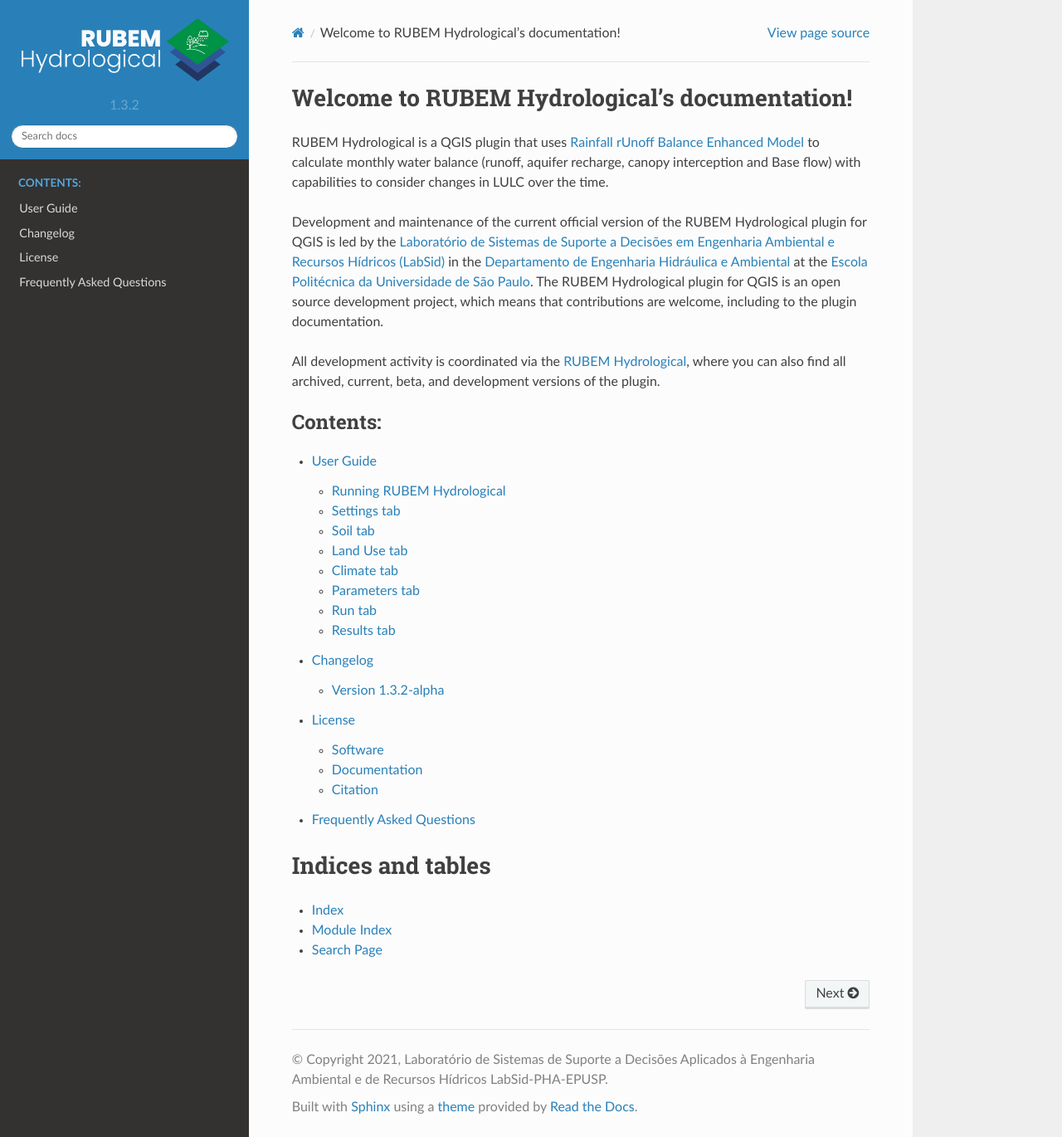
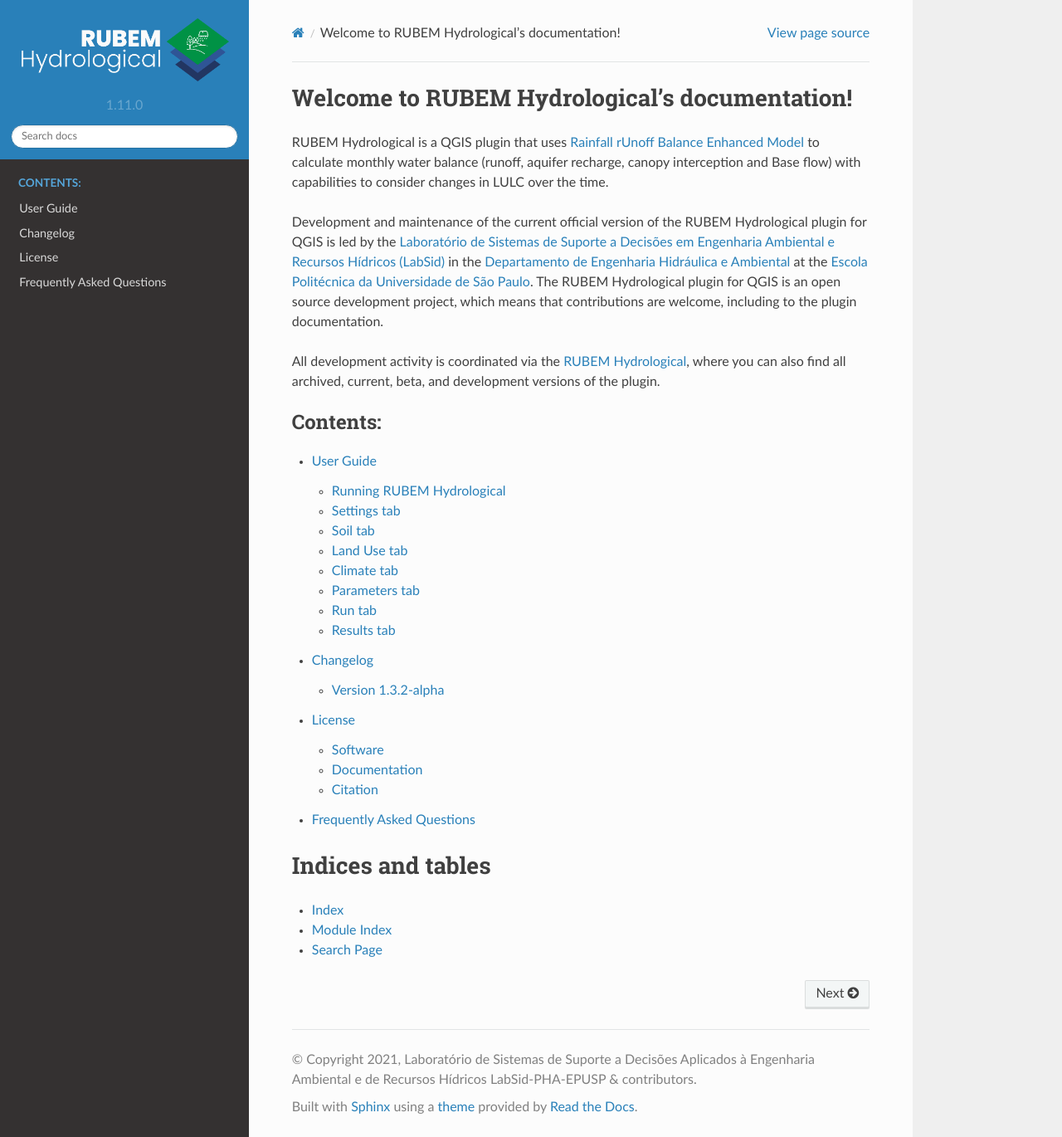
Before and after one commit to LabSid-USP/RUBEMHydrological, a Sphinx documentation site: the page built from help/source/index.rst, in a window 1280 px wide and 1370 px high. Shown: the whole window at 83% size. Built offline with Sphinx 7.4.7 and the Read the Docs theme 2.0.0, drawn with Linux system fonts in a browser that asks for light colours; pages that are not in the unit, such as notebooks, are missing from menus; some of the changed lines change nothing that is shown.

Commit message:
Update documentation config
Add and configure extensions and update version

```diff
--- a/help/source/conf.py
+++ b/help/source/conf.py
@@ -23,8 +23,9 @@
 __email__ = "rubem.hydrological@labsid.eng.br"
 __copyright__ = "Copyright 2021, LabSid PHA EPUSP"
 __license__ = "GPL"
-__date__ = "2021-05-19"
-__version__ = "1.3.2"
+__date__ = "2021-11-19"
+__version__ = "1.11.0"
+__release__ = __version__ + "-alpha"
 
 # RUBEM Hydrological documentation build configuration file, created by
 # sphinx-quickstart on Sun Feb 12 17:11:03 2012.
@@ -60,9 +61,16 @@
     "sphinx.ext.coverage",
     "sphinx.ext.napoleon",
     "sphinx.ext.mathjax",
+    "sphinx.ext.autosectionlabel",
+    "sphinxcontrib.email",
+    "sphinxcontrib.youtube",
 ]
 
-mathjax_path = "https://cdn.jsdelivr.net/npm/mathjax@2/MathJax.js?config=TeX-AMS-MML_HTMLorMML"
+email_automode = True
+
+mathjax_path = (
+    "https://cdn.jsdelivr.net/npm/mathjax@2/MathJax.js?config=TeX-AMS-MML_HTMLorMML"
+)
 
 # Add any paths that contain templates here, relative to this directory.
 templates_path = ["_templates"]
@@ -78,16 +86,17 @@
 
 # General information about the project.
 project = "RUBEM Hydrological"
-copyright = "2021, Laboratório de Sistemas de Suporte a Decisões Aplicados à Engenharia Ambiental e de Recursos Hídricos LabSid-PHA-EPUSP"
+copyright = "2021, Laboratório de Sistemas de Suporte a Decisões Aplicados à Engenharia Ambiental e de Recursos Hídricos LabSid-PHA-EPUSP & contributors"
+author = "Laboratório de Sistemas de Suporte a Decisões Aplicados à Engenharia Ambiental e de Recursos Hídricos (LabSid) PHA-EPUSP & contributors"
 
 # The version info for the project you're documenting, acts as replacement for
 # |version| and |release|, also used in various other places throughout the
 # built documents.
 #
 # The short X.Y version.
-version = "1.3.2"
+version = __version__
 # The full version, including alpha/beta/rc tags.
-release = "1.3.2-alpha"
+release = __release__
 
 # The language for content autogenerated by Sphinx. Refer to documentation
 # for a list of supported languages.
```
